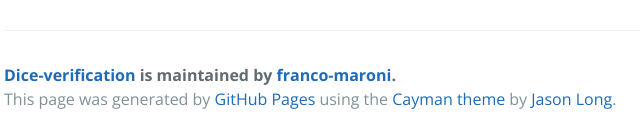
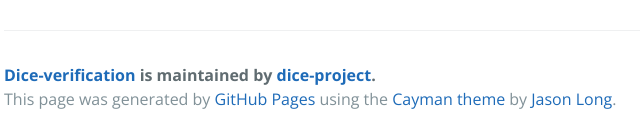
Before and after one commit to dice-project/DICE-Verification, a plain HTML site: page index.html in a window 1280 px wide. Shown: the part 1260-1400 px from the top of the page, 220-860 px from the left. Drawn offline with nearby package versions, Linux system fonts and the light colour scheme.

Commit message:
Create gh-pages branch via GitHub

```diff
--- a/index.html
+++ b/index.html
@@ -2,7 +2,7 @@
 <html lang="en-us">
   <head>
     <meta charset="UTF-8">
-    <title>Dice-verification by franco-maroni</title>
+    <title>Dice-verification by dice-project</title>
     <meta name="viewport" content="width=device-width, initial-scale=1">
     <link rel="stylesheet" type="text/css" href="stylesheets/normalize.css" media="screen">
     <link href='https://fonts.googleapis.com/css?family=Open+Sans:400,700' rel='stylesheet' type='text/css'>
@@ -13,16 +13,16 @@
     <section class="page-header">
       <h1 class="project-name">Dice-verification</h1>
       <h2 class="project-tagline">Verification tool for the DICE project.</h2>
-      <a href="https://github.com/franco-maroni/DICE-Verification" class="btn">View on GitHub</a>
-      <a href="https://github.com/franco-maroni/DICE-Verification/zipball/master" class="btn">Download .zip</a>
-      <a href="https://github.com/franco-maroni/DICE-Verification/tarball/master" class="btn">Download .tar.gz</a>
+      <a href="https://github.com/dice-project/DICE-Verification" class="btn">View on GitHub</a>
+      <a href="https://github.com/dice-project/DICE-Verification/zipball/master" class="btn">Download .zip</a>
+      <a href="https://github.com/dice-project/DICE-Verification/tarball/master" class="btn">Download .tar.gz</a>
     </section>
 
     <section class="main-content">
       <h2>
 <a id="icfem-2016-paper---experimental-results" class="anchor" href="#icfem-2016-paper---experimental-results" aria-hidden="true"><span aria-hidden="true" class="octicon octicon-link"></span></a>ICFEM 2016 Paper - Experimental results</h2>
 
-<p>Download as <a href="https://github.com/franco-maroni/DICE-Verification/raw/master/json2mc/exp-data/ICFEM.zip">zip file</a></p>
+<p>Download as <a href="https://github.com/dice-project/DICE-Verification/raw/master/json2mc/exp-data/ICFEM.zip">zip file</a></p>
 
 <table>
 <thead>
@@ -38,100 +38,100 @@
 </thead>
 <tbody>
 <tr>
-<td><a href="https://github.com/franco-maroni/DICE-Verification/tree/master/json2mc/exp-data/ICFEM/simple-DIA-cfg-1">simple-DIA-cfg-1</a></td>
+<td><a href="https://github.com/dice-project/DICE-Verification/tree/master/json2mc/exp-data/ICFEM/simple-DIA-cfg-1">simple-DIA-cfg-1</a></td>
 <td>3</td>
 <td>60s</td>
 <td>104MB</td>
-<td>SAT (<a href="https://raw.githubusercontent.com/franco-maroni/DICE-Verification/master/json2mc/exp-data/ICFEM/simple-DIA-cfg-1/imgs/simple-DIA-cfg-1.png">trace</a>)</td>
+<td>SAT (<a href="https://raw.githubusercontent.com/dice-project/DICE-Verification/master/json2mc/exp-data/ICFEM/simple-DIA-cfg-1/imgs/simple-DIA-cfg-1.png">trace</a>)</td>
 <td>no</td>
-<td><a href="https://github.com/franco-maroni/DICE-Verification/raw/master/json2mc/exp-data/ICFEM/simple-DIA-cfg-1/conf/copy_of_simple-DIA-cfg-1_context.json">view</a></td>
+<td><a href="https://github.com/dice-project/DICE-Verification/raw/master/json2mc/exp-data/ICFEM/simple-DIA-cfg-1/conf/copy_of_simple-DIA-cfg-1_context.json">view</a></td>
 </tr>
 <tr>
-<td><a href="https://github.com/franco-maroni/DICE-Verification/tree/master/json2mc/exp-data/ICFEM/simple-DIA-cfg-2">simple-DIA-cfg-2</a></td>
+<td><a href="https://github.com/dice-project/DICE-Verification/tree/master/json2mc/exp-data/ICFEM/simple-DIA-cfg-2">simple-DIA-cfg-2</a></td>
 <td>3</td>
 <td>1058s</td>
 <td>150MB</td>
 <td>UNSAT</td>
 <td>N/A</td>
-<td><a href="https://github.com/franco-maroni/DICE-Verification/raw/master/json2mc/exp-data/ICFEM/simple-DIA-cfg-2/conf/copy_of_simple-DIA-cfg-2_context.json">view</a></td>
+<td><a href="https://github.com/dice-project/DICE-Verification/raw/master/json2mc/exp-data/ICFEM/simple-DIA-cfg-2/conf/copy_of_simple-DIA-cfg-2_context.json">view</a></td>
 </tr>
 <tr>
-<td><a href="https://github.com/franco-maroni/DICE-Verification/tree/master/json2mc/exp-data/ICFEM/simple-DIA-cfg-3">simple-DIA-cfg-3</a></td>
+<td><a href="https://github.com/dice-project/DICE-Verification/tree/master/json2mc/exp-data/ICFEM/simple-DIA-cfg-3">simple-DIA-cfg-3</a></td>
 <td>3</td>
 <td>223s</td>
 <td>96MB</td>
-<td>SAT (<a href="https://raw.githubusercontent.com/franco-maroni/DICE-Verification/master/json2mc/exp-data/ICFEM/simple-DIA-cfg-3/imgs/simple-DIA-cfg-3.png">trace</a>)</td>
+<td>SAT (<a href="https://raw.githubusercontent.com/dice-project/DICE-Verification/master/json2mc/exp-data/ICFEM/simple-DIA-cfg-3/imgs/simple-DIA-cfg-3.png">trace</a>)</td>
 <td>no</td>
-<td><a href="https://github.com/franco-maroni/DICE-Verification/raw/master/json2mc/exp-data/ICFEM/simple-DIA-cfg-3/conf/copy_of_simple-DIA-cfg-3_context.json">view</a></td>
+<td><a href="https://github.com/dice-project/DICE-Verification/raw/master/json2mc/exp-data/ICFEM/simple-DIA-cfg-3/conf/copy_of_simple-DIA-cfg-3_context.json">view</a></td>
 </tr>
 <tr>
-<td><a href="https://github.com/franco-maroni/DICE-Verification/tree/master/json2mc/exp-data/ICFEM/focused-crawler-complete">focused-crawler-complete</a></td>
+<td><a href="https://github.com/dice-project/DICE-Verification/tree/master/json2mc/exp-data/ICFEM/focused-crawler-complete">focused-crawler-complete</a></td>
 <td>8</td>
 <td>2664s</td>
 <td>448MB</td>
-<td>SAT (<a href="https://raw.githubusercontent.com/franco-maroni/DICE-Verification/master/json2mc/exp-data/ICFEM/focused-crawler-complete/imgs/focused-crawler-complete.png">trace</a>)</td>
+<td>SAT (<a href="https://raw.githubusercontent.com/dice-project/DICE-Verification/master/json2mc/exp-data/ICFEM/focused-crawler-complete/imgs/focused-crawler-complete.png">trace</a>)</td>
 <td>no</td>
-<td><a href="https://github.com/franco-maroni/DICE-Verification/raw/master/json2mc/exp-data/ICFEM/focused-crawler-complete/conf/copy_of_focused-crawler-complete_context.json">view</a></td>
+<td><a href="https://github.com/dice-project/DICE-Verification/raw/master/json2mc/exp-data/ICFEM/focused-crawler-complete/conf/copy_of_focused-crawler-complete_context.json">view</a></td>
 </tr>
 <tr>
-<td><a href="https://github.com/franco-maroni/DICE-Verification/tree/master/json2mc/exp-data/ICFEM/focused-crawler-reduced-cfg-1">focused-crawler-reduced-cfg-1</a></td>
+<td><a href="https://github.com/dice-project/DICE-Verification/tree/master/json2mc/exp-data/ICFEM/focused-crawler-reduced-cfg-1">focused-crawler-reduced-cfg-1</a></td>
 <td>4</td>
 <td>95s</td>
 <td>142MB</td>
-<td>SAT (<a href="https://raw.githubusercontent.com/franco-maroni/DICE-Verification/master/json2mc/exp-data/ICFEM/focused-crawler-reduced-cfg-1/imgs/focused-crawler-reduced-cfg-1.png">trace</a>)</td>
+<td>SAT (<a href="https://raw.githubusercontent.com/dice-project/DICE-Verification/master/json2mc/exp-data/ICFEM/focused-crawler-reduced-cfg-1/imgs/focused-crawler-reduced-cfg-1.png">trace</a>)</td>
 <td>no</td>
-<td><a href="https://github.com/franco-maroni/DICE-Verification/raw/master/json2mc/exp-data/ICFEM/focused-crawler-reduced-cfg-1/conf/copy_of_focused-crawler-reduced-cfg-1_context.json">view</a></td>
+<td><a href="https://github.com/dice-project/DICE-Verification/raw/master/json2mc/exp-data/ICFEM/focused-crawler-reduced-cfg-1/conf/copy_of_focused-crawler-reduced-cfg-1_context.json">view</a></td>
 </tr>
 <tr>
-<td><a href="https://github.com/franco-maroni/DICE-Verification/tree/master/json2mc/exp-data/ICFEM/focused-crawler-reduced-cfg-2">focused-crawler-reduced-cfg-2</a></td>
+<td><a href="https://github.com/dice-project/DICE-Verification/tree/master/json2mc/exp-data/ICFEM/focused-crawler-reduced-cfg-2">focused-crawler-reduced-cfg-2</a></td>
 <td>4</td>
 <td>253s</td>
 <td>195MB</td>
-<td>SAT (<a href="https://raw.githubusercontent.com/franco-maroni/DICE-Verification/master/json2mc/exp-data/ICFEM/focused-crawler-reduced-cfg-2/imgs/focused-crawler-reduced-cfg-2.png">trace</a>)</td>
+<td>SAT (<a href="https://raw.githubusercontent.com/dice-project/DICE-Verification/master/json2mc/exp-data/ICFEM/focused-crawler-reduced-cfg-2/imgs/focused-crawler-reduced-cfg-2.png">trace</a>)</td>
 <td>no</td>
-<td><a href="https://raw.githubusercontent.com/franco-maroni/DICE-Verification/master/json2mc/exp-data/ICFEM/focused-crawler-reduced-cfg-2/conf/copy_of_focused-crawler-reduced-cfg-2_context.json">view</a></td>
+<td><a href="https://raw.githubusercontent.com/dice-project/DICE-Verification/master/json2mc/exp-data/ICFEM/focused-crawler-reduced-cfg-2/conf/copy_of_focused-crawler-reduced-cfg-2_context.json">view</a></td>
 </tr>
 <tr>
-<td><a href="https://github.com/franco-maroni/DICE-Verification/tree/master/json2mc/exp-data/ICFEM/focused-crawler-reduced-cfg-3">focused-crawler-reduced-cfg-3</a></td>
+<td><a href="https://github.com/dice-project/DICE-Verification/tree/master/json2mc/exp-data/ICFEM/focused-crawler-reduced-cfg-3">focused-crawler-reduced-cfg-3</a></td>
 <td>4</td>
 <td>327s</td>
 <td>215MB</td>
-<td>SAT (<a href="https://raw.githubusercontent.com/franco-maroni/DICE-Verification/master/json2mc/exp-data/ICFEM/focused-crawler-reduced-cfg-3/imgs/focused-crawler-reduced-cfg-3.png">trace</a>)</td>
+<td>SAT (<a href="https://raw.githubusercontent.com/dice-project/DICE-Verification/master/json2mc/exp-data/ICFEM/focused-crawler-reduced-cfg-3/imgs/focused-crawler-reduced-cfg-3.png">trace</a>)</td>
 <td>no</td>
-<td><a href="https://github.com/franco-maroni/DICE-Verification/raw/master/json2mc/exp-data/ICFEM/focused-crawler-reduced-cfg-3/conf/copy_of_focused-crawler-reduced-cfg-3_context.json">view</a></td>
+<td><a href="https://github.com/dice-project/DICE-Verification/raw/master/json2mc/exp-data/ICFEM/focused-crawler-reduced-cfg-3/conf/copy_of_focused-crawler-reduced-cfg-3_context.json">view</a></td>
 </tr>
 <tr>
-<td><a href="https://github.com/franco-maroni/DICE-Verification/tree/master/json2mc/exp-data/ICFEM/focused-crawler-reduced-cfg-4">focused-crawler-reduced-cfg-4</a></td>
+<td><a href="https://github.com/dice-project/DICE-Verification/tree/master/json2mc/exp-data/ICFEM/focused-crawler-reduced-cfg-4">focused-crawler-reduced-cfg-4</a></td>
 <td>4</td>
 <td>333s</td>
 <td>206MB</td>
-<td>SAT (<a href="https://raw.githubusercontent.com/franco-maroni/DICE-Verification/master/json2mc/exp-data/ICFEM/focused-crawler-reduced-cfg-4/imgs/focused-crawler-reduced-cfg-4.png">trace</a>)</td>
+<td>SAT (<a href="https://raw.githubusercontent.com/dice-project/DICE-Verification/master/json2mc/exp-data/ICFEM/focused-crawler-reduced-cfg-4/imgs/focused-crawler-reduced-cfg-4.png">trace</a>)</td>
 <td>yes</td>
-<td><a href="https://github.com/franco-maroni/DICE-Verification/raw/master/json2mc/exp-data/ICFEM/focused-crawler-reduced-cfg-4/conf/copy_of_focused-crawler-reduced-cfg-4_context.json">view</a></td>
+<td><a href="https://github.com/dice-project/DICE-Verification/raw/master/json2mc/exp-data/ICFEM/focused-crawler-reduced-cfg-4/conf/copy_of_focused-crawler-reduced-cfg-4_context.json">view</a></td>
 </tr>
 <tr>
-<td><a href="https://github.com/franco-maroni/DICE-Verification/tree/master/json2mc/exp-data/ICFEM/focused-crawler-reduced-cfg-5">focused-crawler-reduced-cfg-5</a></td>
+<td><a href="https://github.com/dice-project/DICE-Verification/tree/master/json2mc/exp-data/ICFEM/focused-crawler-reduced-cfg-5">focused-crawler-reduced-cfg-5</a></td>
 <td>4</td>
 <td>3184s</td>
 <td>317MB</td>
-<td>SAT (<a href="https://raw.githubusercontent.com/franco-maroni/DICE-Verification/master/json2mc/exp-data/ICFEM/focused-crawler-reduced-cfg-5/imgs/focused-crawler-reduced-cfg-5.png">trace</a>)</td>
+<td>SAT (<a href="https://raw.githubusercontent.com/dice-project/DICE-Verification/master/json2mc/exp-data/ICFEM/focused-crawler-reduced-cfg-5/imgs/focused-crawler-reduced-cfg-5.png">trace</a>)</td>
 <td>yes</td>
-<td><a href="https://github.com/franco-maroni/DICE-Verification/raw/master/json2mc/exp-data/ICFEM/focused-crawler-reduced-cfg-5/conf/copy_of_focused-crawler-reduced-cfg-5_context.json">view</a></td>
+<td><a href="https://github.com/dice-project/DICE-Verification/raw/master/json2mc/exp-data/ICFEM/focused-crawler-reduced-cfg-5/conf/copy_of_focused-crawler-reduced-cfg-5_context.json">view</a></td>
 </tr>
 <tr>
-<td><a href="https://github.com/franco-maroni/DICE-Verification/tree/master/json2mc/exp-data/ICFEM/focused-crawler-reduced-cfg-6">focused-crawler-reduced-cfg-6</a></td>
+<td><a href="https://github.com/dice-project/DICE-Verification/tree/master/json2mc/exp-data/ICFEM/focused-crawler-reduced-cfg-6">focused-crawler-reduced-cfg-6</a></td>
 <td>4</td>
 <td>1060s</td>
 <td>229MB</td>
-<td>SAT (<a href="https://raw.githubusercontent.com/franco-maroni/DICE-Verification/master/json2mc/exp-data/ICFEM/focused-crawler-reduced-cfg-6/imgs/focused-crawler-reduced-cfg-6.png">trace</a>)</td>
+<td>SAT (<a href="https://raw.githubusercontent.com/dice-project/DICE-Verification/master/json2mc/exp-data/ICFEM/focused-crawler-reduced-cfg-6/imgs/focused-crawler-reduced-cfg-6.png">trace</a>)</td>
 <td>yes</td>
-<td><a href="https://github.com/franco-maroni/DICE-Verification/raw/master/json2mc/exp-data/ICFEM/focused-crawler-reduced-cfg-6/conf/copy_of_focused-crawler-reduced-cfg-6_context.json">view</a></td>
+<td><a href="https://github.com/dice-project/DICE-Verification/raw/master/json2mc/exp-data/ICFEM/focused-crawler-reduced-cfg-6/conf/copy_of_focused-crawler-reduced-cfg-6_context.json">view</a></td>
 </tr>
 </tbody>
 </table>
 
       <footer class="site-footer">
-        <span class="site-footer-owner"><a href="https://github.com/franco-maroni/DICE-Verification">Dice-verification</a> is maintained by <a href="https://github.com/franco-maroni">franco-maroni</a>.</span>
+        <span class="site-footer-owner"><a href="https://github.com/dice-project/DICE-Verification">Dice-verification</a> is maintained by <a href="https://github.com/dice-project">dice-project</a>.</span>
 
         <span class="site-footer-credits">This page was generated by <a href="https://pages.github.com">GitHub Pages</a> using the <a href="https://github.com/jasonlong/cayman-theme">Cayman theme</a> by <a href="https://twitter.com/jasonlong">Jason Long</a>.</span>
       </footer>
```
Also changed, not shown: params.json (+1 -1 lines).
